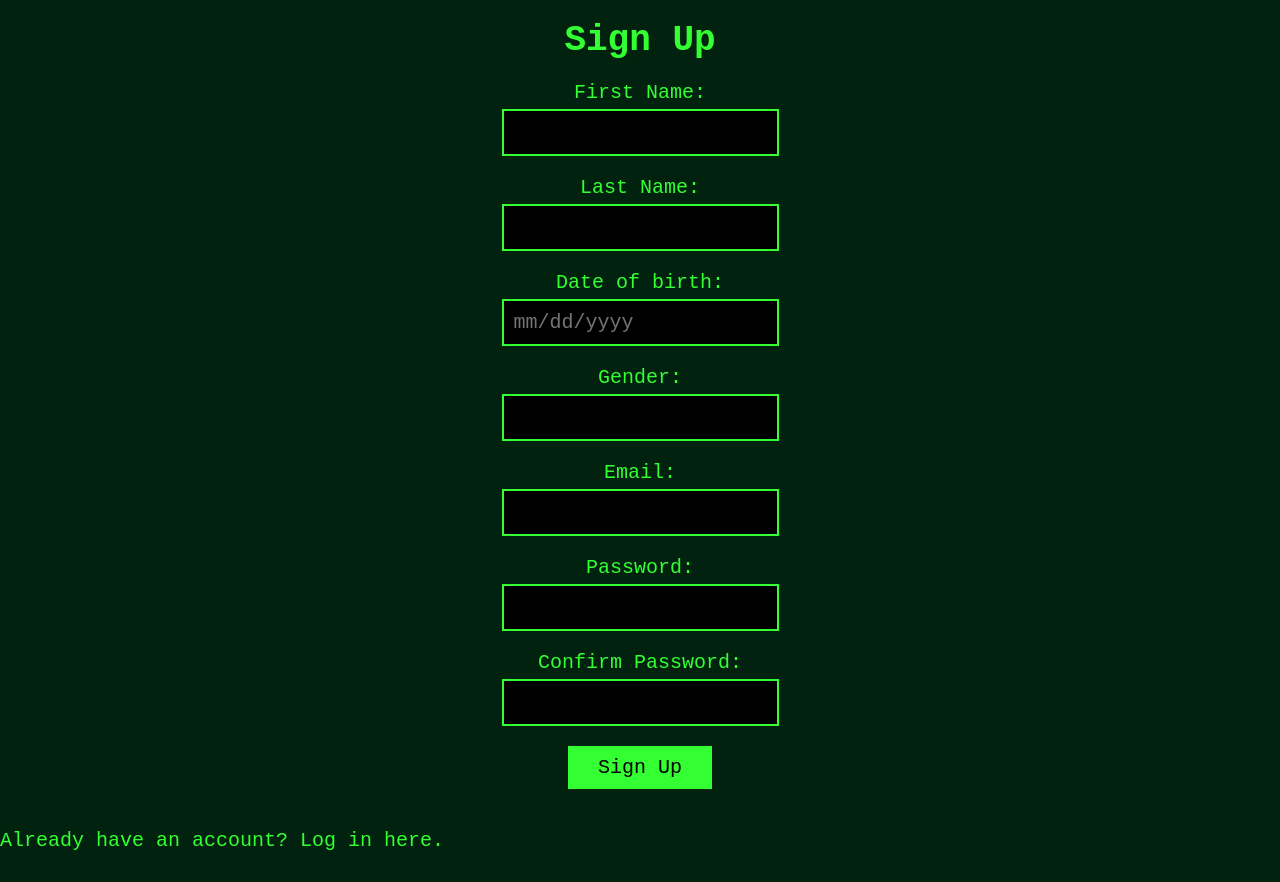
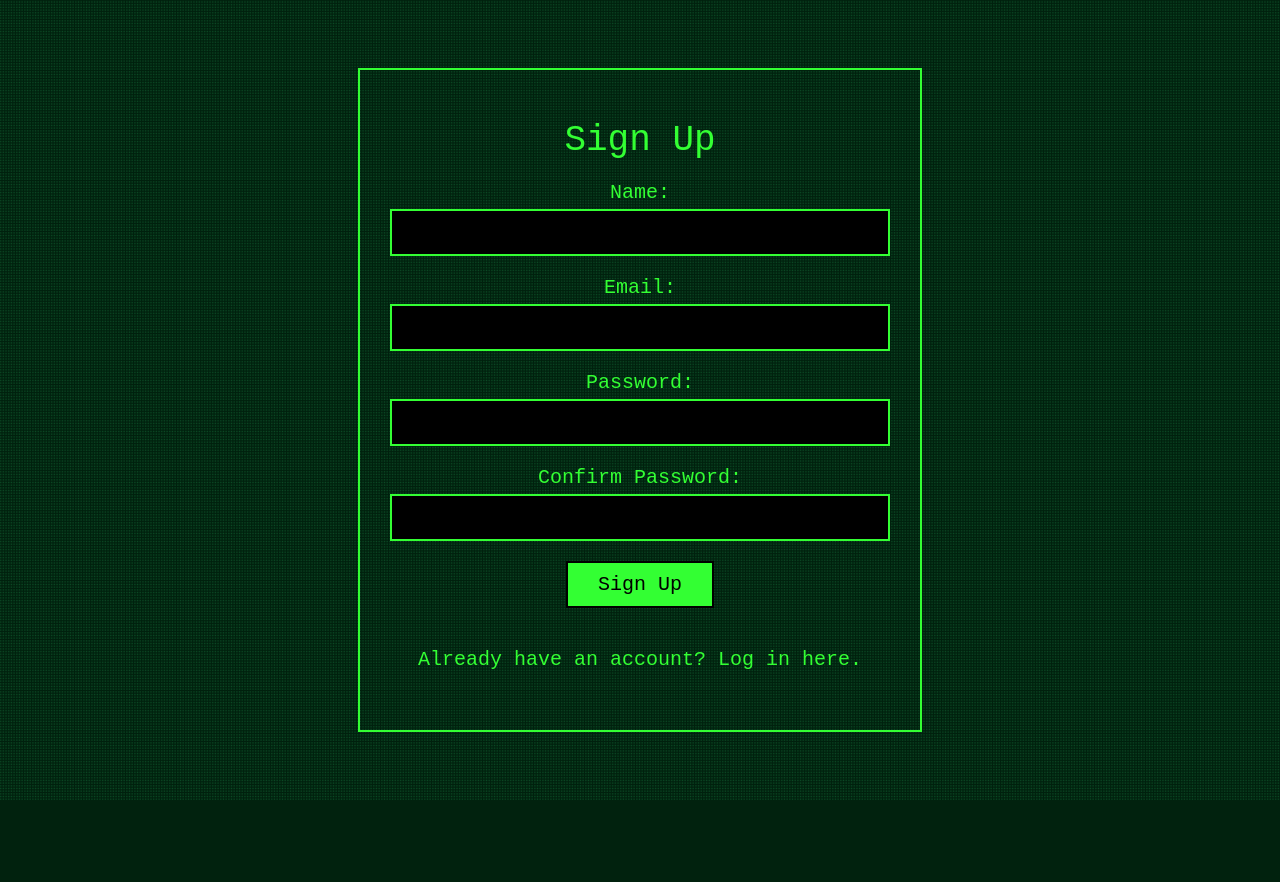
Before and after one commit to vikash06131721/Hacklahoma, a Flask app: page /signup/ in a window 1280 px wide. After the commit the page ends 800 px from the top, so only its background shows below. Run offline with Flask 3, Linux system fonts and the light colour scheme.

Commit message:
Update files

```diff
--- a/AI Doctor/app/static/login.css
+++ b/AI Doctor/app/static/login.css
@@ -3,13 +3,24 @@ body {
 	margin: 0;
 	padding: 0;
 	font-family: 'Courier New', monospace;
-  	background-color: #01220f;
   	color: #33ff33;
     text-align: center;
+	background: conic-gradient(
+    from 45deg,
+    #00200d 0,
+    #052b14 90deg,
+    #00200d 90deg,
+    #02481f 180deg,
+    #0b4a25 180deg,
+    #002811 270deg,
+    #00200d 270deg,
+    #00200d 360deg
+	);
+	background-size: 0.1em 0.1em;
+	height: 100vh;
 }
 
 .hero {
-	background-color: #01220f;
 	background-size: cover;
 	background-position: center center;
 	height: 100vh;
@@ -20,22 +31,17 @@ body {
 }
 
 .login-box {
-	background-color: #01220f;
 	border: 2px solid #33ff33;
 	width: 30%;
-	height: 50%;
+	height: 400px;
 	margin: auto;
 	padding: 30px;
 	text-align: center;
 	min-width: 500px;
 	max-width: 600px;
+	min-height: 50%;
 }
 
-h2 {
-	font-size: 36px;
-	margin: 20px;
-	font-family: 'Courier New', Courier, monospace;
-}
 p {
 	text-align: justify;
 	font-size: 20px;
@@ -74,7 +80,7 @@ button {
 	transition: all 0.3s ease-in-out;
 	background-color: #33ff33;
 	color: black;
-	border: none;
+	border: 2px solid black;
 	margin-bottom: 20px;
   font-family: 'Courier New', Courier, monospace;
 }
--- a/AI Doctor/app/static/signup.css
+++ /dev/null
@@ -1,189 +0,0 @@
-
-body {
-	margin: 0;
-	padding: 0;
-	font-family: 'Courier New', monospace;
-  	background-color: #01220f;
-  	color: #33ff33;
-    text-align: center;
-}
-
-.hero {
-	background-color: #01220f;
-	background-size: cover;
-	background-position: center center;
-	height: 100vh;
-	display: flex;
-	flex-direction: column;
-	justify-content: left;
-	align-items: left;
-}
-
-.login-box {
-	background-color: #01220f;
-	border: 2px solid #33ff33;
-	width: 30%;
-	height: 50%;
-	margin: auto;
-	padding: 30px;
-	text-align: center;
-	min-width: 500px;
-	max-width: 600px;
-}
-
-h2 {
-	font-size: 36px;
-	margin: 20px;
-}
-p {
-	text-align: justify;
-	font-size: 20px;
-	margin-bottom: 30px;
-}
-
-form {
-	display: flex;
-	flex-direction: column;
-	align-items: center;
-}
-
-label {
-	display: block;
-	font-size: 20px;
-	margin-bottom: 5px;
-}
-
-input {
-	font-size: 20px;
-	padding: 10px;
-	margin-bottom: 20px;
-	width: 100%;
-	box-sizing: border-box;
-	border: 2px solid #33ff33;
-	background-color: black;
-	font-family: 'Courier New', Courier, monospace;
-	color:#33ff33;
-	outline: none;
-}
-
-button {
-	font-size: 20px;
-	padding: 10px 30px;
-	cursor: pointer;
-	transition: all 0.3s ease-in-out;
-	background-color: #33ff33;
-	color: black;
-	border: none;
-	margin-bottom: 20px;
-  font-family: 'Courier New', Courier, monospace;
-}
-
-button:hover {
-	background-color: #000000;
-	color:#33ff33;
-	border: 2px solid #33ff33;
-}
-
-
-.links {
-	font-size: 18px;
-	margin-top: 20px;
-}
-
-a {
-	color:#33ff33;
-	text-decoration: none;
-}
-
-a:hover {
-	text-decoration: underline;
-}
-
-.alert .inner {
-  display: block;
-  padding: 6px;
-  margin: 6px;
-  border: 1px solid black;
-  background-color: black;
-}
-
-.alert .close {
-  float: right;
-  margin: 3px 12px 0px 0px;
-  cursor: pointer;
-}
-
-.alert .inner,.alert .close {
-  color: black;
-}
-
-.alert input {
-  display: none;
-}
-
-.alert input:checked ~ * {
-  animation-name: dismiss,hide;
-  animation-duration: 300ms;
-  animation-iteration-count: 1;
-  animation-timing-function: ease;
-  animation-fill-mode: forwards;
-  animation-delay: 0s,100ms;
-}
-
-.alert.error .inner {
-  border: 1px solid black;
-  background-color:#33ff33;
-}
-
-.alert.error .inner,.alert.error .close {
-  color: black;
-}
-
-.alert.success .inner {
-  border: 1px solid black;
-  background-color: black;
-}
-
-.alert.success .inner,.alert.success .close {
-  color: black;
-}
-
-.alert.info .inner {
-  border: 1px solid black;
-  background-color: black;
-}
-
-.alert.info .inner,.alert.info .close {
-  color: rgb(58,135,173);
-}
-
-.alert.warning .inner {
-  border: 1px solid rgb(251,238,213);
-  background-color: rgb(252,248,227);
-}
-
-.alert.warning .inner,.alert.warning .close {
-  color: rgb(192,152,83);
-}
-
-@keyframes dismiss {
-  0% {
-    opacity: 1;
-  }
-  90%, 100% {
-    opacity: 0;
-    font-size: 0.1px;
-    transform: scale(0);
-  }
-}
-
-@keyframes hide {
-  100% {
-    height: 0px;
-    width: 0px;
-    overflow: hidden;
-    margin: 0px;
-    padding: 0px;
-    border: 0px;
-  }
-}
--- a/AI Doctor/app/templates/login.html
+++ b/AI Doctor/app/templates/login.html
@@ -39,7 +39,7 @@
             {% endwith %}
         </div>
         <div class="login-box">
-            <h2>Login to Your Account</h2>
+            <p style="font-size: 36px;text-align: center; margin: 20px;">Login to Your Account</p>
             <form method="POST">
                 <label for="email">Email:</label>
                 <input type="email" id="email" name="email" required style="color:#33ff33">
--- a/AI Doctor/app/templates/signup.html
+++ b/AI Doctor/app/templates/signup.html
@@ -3,7 +3,7 @@
 <head>
 	<title>Sign Up</title>
     <link rel="stylesheet" href="https://cdnjs.cloudflare.com/ajax/libs/font-awesome/4.7.0/css/font-awesome.min.css">
-    <link rel="stylesheet" href="/static/signup.css">
+    <link rel="stylesheet" href="/static/login.css">
 </head>
 <body>
     <script type="text/javascript">
@@ -14,7 +14,6 @@
     </script>
 	<main>
         <section class="hero">
-            <div class="signup-box">
             {% with messages = get_flashed_messages(with_categories=true) %}
             {% if messages %}
             {% for category, message in messages %}
@@ -42,40 +41,25 @@
             {% endfor %}
             {% endif %}
             {% endwith %}
-                <h2>Sign Up </h2>
+            <div class="login-box" style="height: 600px; ">
+                <p style="font-size: 36px;text-align: center; margin: 20px;">Sign Up </p>
                   <form method="POST">
-                    <div class="input-container">
-                        <label for="firstName">First Name:</label>
-                        <input type="text" id="firstName" name="firstName" required>
-                    </div>
-                    <div class="input-container">
-                        <label for="lastName">Last Name:</label>
-                        <input type="text" id="lastName" name="lastName" required>
-                    </div>
-                    <div class="input-container">
-                        <label for="dob" class="form-label">Date of birth:</label>
-                        <input type="text" class="form-control" id="dob" name="dob" placeholder="mm/dd/yyyy" required>
-                    </div>
-                    <div class="input-container">
-                        <label for="gender" class="form-label">Gender:</label>
-                        <input type="text" class="form-control" id="gender" name="gender" required>
-                    </div>
-                    <div class="input-container">
+                    <label for="name">Name:</label>
+                    <input type="text" id="name" name="name" required>
+
                     <label for="email">Email:</label>
-                        <input type="email" class="form-control" id="inputEmail4" name="email" required>
-                    </div>
-                    <div class="input-container">
+                    <input type="email" id="inputEmail4" name="email" required>
+
                     <label for="inputPassword4" class="form-label">Password:</label>
-                        <input type="password" class="form-control" id="inputPassword4" name="password1" required>
-                    </div>
-                    <div class="input-container">
+                    <input type="password" id="inputPassword4" name="password1" required>
+
                     <label for="inputPassword4" class="form-label">Confirm Password:</label>
-                        <input type="password" class="form-control" id="inputPassword4" name="password2" required>
-                    </div>
+                    <input type="password" id="inputPassword4" name="password2" required>
+
                     <button class="btn-primary">Sign Up</button>
                 </form>
                 <div class="links">
-                    <p>Already have an account? <a href="/login/">Log in here.</a></p>
+                    <p style="text-align: center;">Already have an account? <a href="/login/">Log in here.</a></p>
                 </div>
             </div>
         </section>
--- a/AI Doctor/app/templates/updatepw.html
+++ b/AI Doctor/app/templates/updatepw.html
@@ -1,14 +1,13 @@
 <!DOCTYPE html>
 <html>
 <head>
-	<title>Log in</title>
+	<title>Change Password</title>
     <link rel="stylesheet" href="https://cdnjs.cloudflare.com/ajax/libs/font-awesome/4.7.0/css/font-awesome.min.css">
     <link rel="stylesheet" href="/static/login.css">
 </head>
 <body>
     <main>
         <section class="hero">
-            <div class="login-box">
             {% with messages = get_flashed_messages(with_categories=true) %}
             {% if messages %}
             {% for category, message in messages %}
@@ -36,7 +35,8 @@
             {% endfor %}
             {% endif %}
             {% endwith %}
-                <h2>Change your password</h2>
+            <div class="login-box" style="height: 500px;">
+                <p style="font-size: 36px;text-align: center; margin: 20px;">Change your password</p>
                 <form method="POST">
                     <div class="input-container">
                         <label for="email">Email:</label>
--- a/AI Doctor/app/views.py
+++ b/AI Doctor/app/views.py
@@ -1,13 +1,8 @@
 from flask import Blueprint, render_template
-from flask import Flask, render_template, request, redirect, url_for
+from flask import render_template, request,redirect, url_for
+from flask_login import login_required, current_user
+from app.models import User
 import requests
-from werkzeug.security import generate_password_hash, check_password_hash
-from flask_login import login_user, login_required, logout_user, current_user, LoginManager
-from app import models
-from app.models import User, Medication
-from datetime import date, datetime
-from . import db
-
 views = Blueprint('views',__name__)
 # @views.route('/')
 # def landing_page():
@@ -16,18 +11,23 @@ views = Blueprint('views',__name__)
 @views.route('/home', methods=['GET', 'POST'])
 @login_required
 def get_content():
-    data = None
+    data = {}
+    data['output'] = None
+    user = User.query.filter_by(id=current_user.get_id()).first()
+    data['username'] = str(user.name)
+    data['useremail'] = str(user.email)
     if request.method == 'POST':
-        symptom = request.form.get('Symptoms')
+        symptom = request.form.get('symptoms')
         params = {
             'param': symptom,
         }
+        print(symptom)
         api_url = 'http://127.0.0.1:9000/return_pred'
         try:
             response = requests.post(api_url, json=params)
             # Check if the request was successful (status code 200)
             if response.status_code == 200:
-                data = response.json()
+                data.update({'output': response.json()['output']})
                 return render_template("index.html", data=data)
             else:
                 error = 'Failed to fetch data. Status code:' + str(response.status_code)
```
Also changed, not shown: AI Doctor/app/auth.py (+5 -12 lines), AI Doctor/app/models.py (+2 -11 lines), AI Doctor/app/static/style.css (+192 -33 lines), AI Doctor/app/templates/index.html (+24 -40 lines), AI Doctor/app/static/home.css (deleted), AI Doctor/app/static/images/profile-pic.jpg, AI Doctor/instance/AIDoctor.db, 4 other files. Lines whose indentation alone changed are shown as unchanged.
